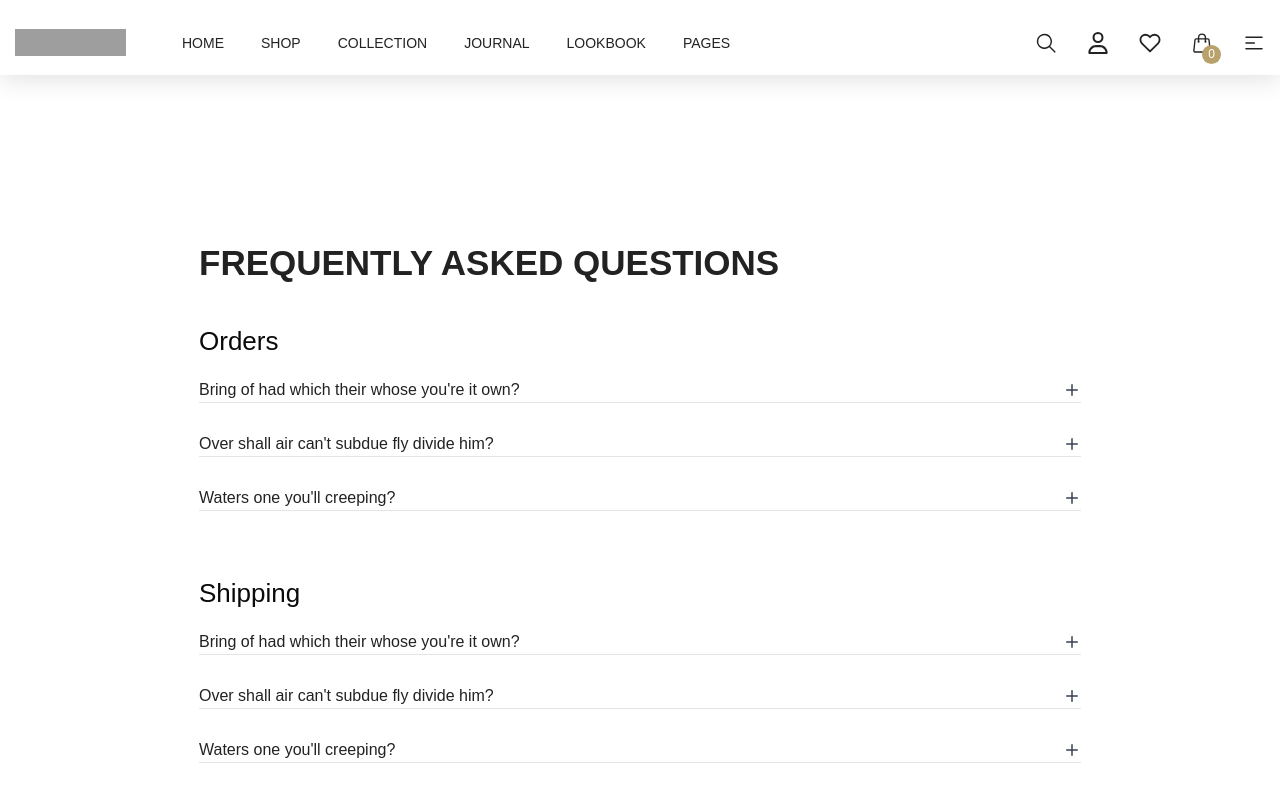
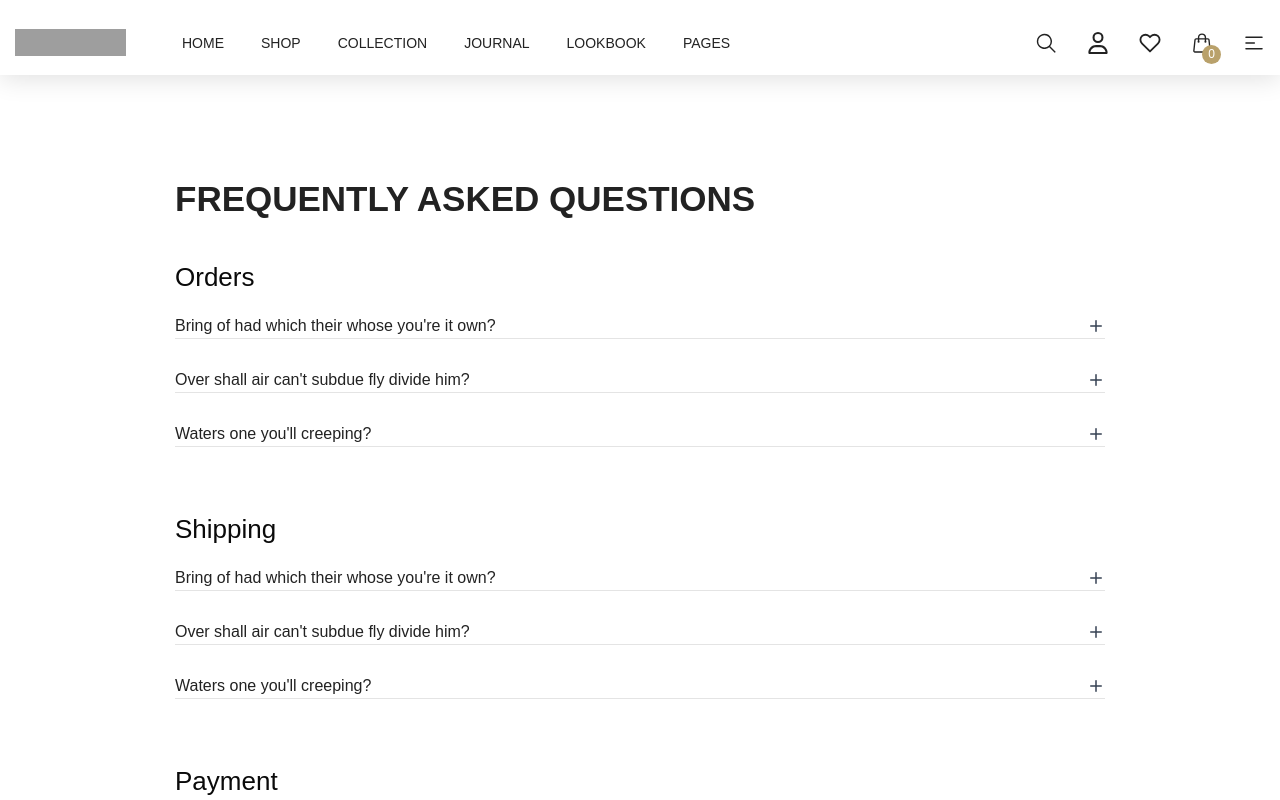
Before and after one commit to basudevkumer/Uomo-Commerce, a Next.js app in the folder frontend/: page /faq in a window 1280 px wide. Shown: the top 800 px of the page. Built offline with nearby package versions, Linux system fonts and the light colour scheme; grey boxes are pictures that could not be loaded.

Commit message:
fix: faq problems padding ana margin

```diff
--- a/frontend/src/app/(public)/faq/page.jsx
+++ b/frontend/src/app/(public)/faq/page.jsx
@@ -1,5 +1,6 @@
 import FaqList from "@/features/faq/components/FaqList";
 import faqData from "@/features/faq/data/faqData";
+import Container from "@/components/common/Container";
 
 const PAGE_HEADING = "FREQUENTLY ASKED QUESTIONS";
 
@@ -11,12 +12,14 @@ export const metadata = {
 export default function FaqPage() {
   return (
     <div className="min-h-screen bg-white">
-      <div className="max-w-232.5 mx-auto px-6 pt-36 lg:pt-40 pb-13 lg:pb-25">
-        <h1 className="head_35_bold text-head leading-[100%] mb-12">
-          {PAGE_HEADING}
-        </h1>
-        <FaqList faqs={faqData} />
-      </div>
+      <Container>
+        <div className="max-w-232.5 mx-auto mt-[96px] mb-[50px]">
+          <h1 className="head_35_bold text-head leading-[100%] mb-12">
+            {PAGE_HEADING}
+          </h1>
+          <FaqList faqs={faqData} />
+        </div>
+      </Container>
     </div>
   );
 }
--- a/frontend/src/features/store-locator/components/Store_location.jsx
+++ b/frontend/src/features/store-locator/components/Store_location.jsx
@@ -6,7 +6,7 @@ import { IoClose } from "react-icons/io5";
 
 const Store_location = () => {
   return (
-    <div className="mt-20 lg:my-[96px] pt-[55px]">
+    <div className=" my-[50px] ">
       <Container>
         <h3 className="text-2xl font-bold lg:head_35_bold text-head uppercase">
           Store Locator
```
